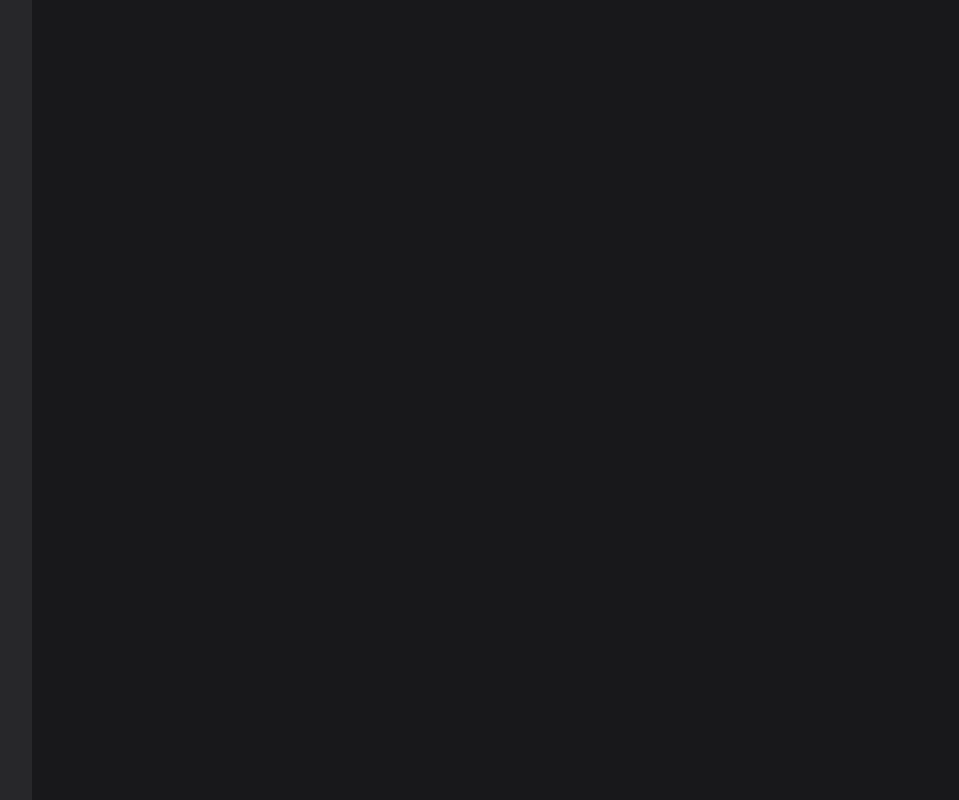
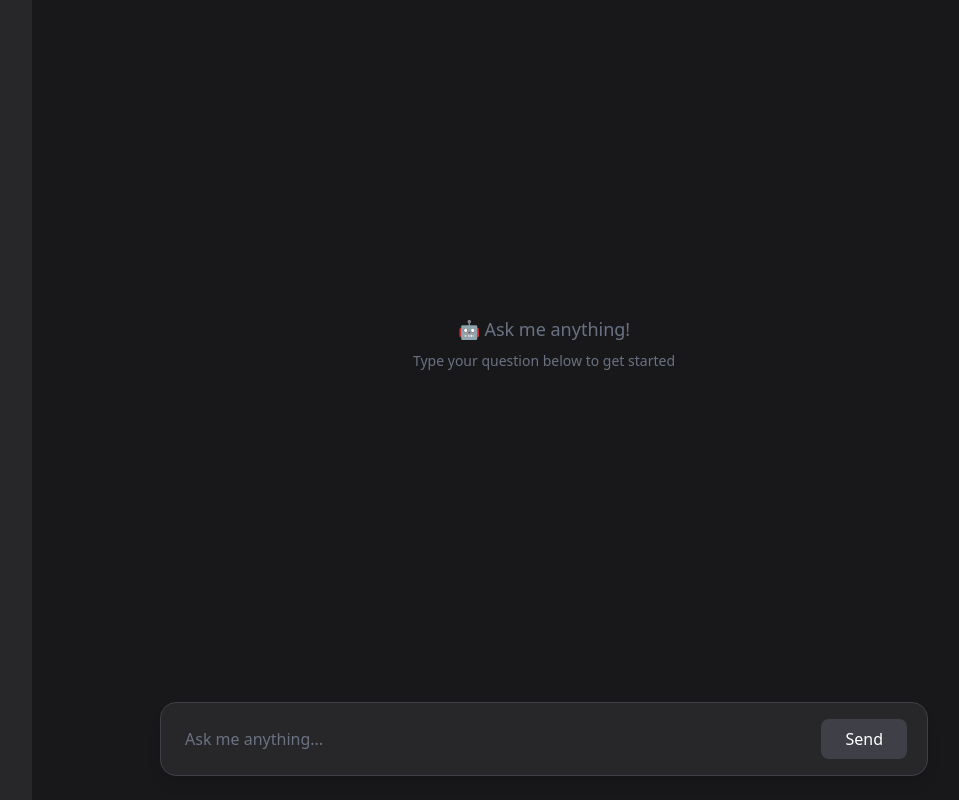
Before and after one commit to AnkitGupta279073/React-Search-AI-Tool, a React (Vite) app: page / in a window 1280 px wide. Shown: the top 800 px of the page, without its empty margins (224-1183 px from the left). Built offline with nearby package versions, Linux system fonts and the light colour scheme.

Commit message:
ui improment

```diff
--- a/package.json
+++ b/package.json
@@ -13,6 +13,8 @@
     "@tailwindcss/vite": "^4.1.18",
     "react": "^19.2.0",
     "react-dom": "^19.2.0",
+    "react-markdown": "^10.1.0",
+    "remark-gfm": "^4.0.1",
     "tailwindcss": "^4.1.18"
   },
   "devDependencies": {
--- a/src/App.css
+++ b/src/App.css
@@ -0,0 +1,10 @@
+/* Hide scrollbar for Chrome, Safari and Opera */
+.no-scrollbar::-webkit-scrollbar {
+  display: none;
+}
+
+/* Hide scrollbar for IE, Edge and Firefox */
+.no-scrollbar {
+  -ms-overflow-style: none;  /* IE and Edge */
+  scrollbar-width: none;  /* Firefox */
+}
--- a/src/App.jsx
+++ b/src/App.jsx
@@ -1,21 +1,25 @@
 import { useState } from 'react'
 import './App.css'
+import Answer from './component/Answer'
 
 function App() {
 const [question, setQuestion] = useState('');
-const [response, setResponse] = useState('');
+const [messages, setMessages] = useState([]);
 const [loading, setLoading] = useState(false);
 const [error, setError] = useState('');
 
 const handleQuestion = async () => {
   if (!question.trim()) return;
 
+  const currentQuestion = question;
+  setQuestion('');
   setLoading(true);
   setError('');
-  setResponse('');
+
+  setMessages(prev => [...prev, { type: 'question', text: currentQuestion }]);
 
   try {
-    const res = await fetch(import.meta.env.VITE_GEMINI_API_URL, {
+    const res = await fetch('https://generativelanguage.googleapis.com/v1/models/gemini-2.5-flash-lite:generateContent', {
       method: 'POST',
       headers: {
         'Content-Type': 'application/json',
@@ -25,7 +29,7 @@ const handleQuestion = async () => {
         contents: [
           {
             role: 'user',
-            parts: [{ text: question }]
+            parts: [{ text: currentQuestion }]
           }
         ]
       })
@@ -34,7 +38,13 @@ const handleQuestion = async () => {
     const data = await res.json();
 
     if (data.candidates && data.candidates[0]?.content?.parts?.[0]?.text) {
-      setResponse(data.candidates[0].content.parts[0].text);
+      const answerText =
+  data.candidates[0].content.parts[0].text;
+
+setMessages(prev => [
+  ...prev,
+  { type: 'answer', text: answerText }
+]);
     } else {
       setError('No response received from API');
     }
@@ -43,38 +53,74 @@ const handleQuestion = async () => {
   } finally {
     setLoading(false);
   }
+  console.log(messages);
 };
 
   return (
    <div className='grid grid-cols-5 h-screen text-center'>
   <div className='col-span-1 bg-zinc-800'>
   </div>
-  <div className='col-span-4 p-10'>
-    <div className='container h-225 overflow-y-auto mb-4'>
+  <div className='col-span-4 p-6 flex flex-col h-screen'>
+    <div className='flex-1 overflow-y-auto mb-6 px-4 pb-4 no-scrollbar'>
       {loading && (
-        <div className='text-white text-xl'>Loading...</div>
+        <div className='flex items-center gap-3 p-4 bg-zinc-800/30 rounded-lg'>
+          <div className='animate-spin h-5 w-5 border-2 border-blue-500 border-t-transparent rounded-full'></div>
+          <span className='text-gray-400 text-sm'>Generating response...</span>
+        </div>
       )}
+
       {error && (
-        <div className='text-red-500 text-lg'>{error}</div>
+        <div className='p-4 bg-red-900/20 border border-red-700/50 rounded-lg'>
+          <p className='text-red-400'>{error}</p>
+        </div>
       )}
-      {response && (
-        <div className='bg-zinc-900 p-6 rounded-lg text-left text-white whitespace-pre-wrap'>
-          {response}
+
+      <div className='max-w-4xl mx-auto space-y-6'>
+        {messages.map((message, idx) => (
+          <div key={idx}>
+            {message.type === 'question' ? (
+              <div className='flex justify-end'>
+                <div className='bg-blue-600 text-white px-5 py-3 rounded-2xl rounded-tr-sm max-w-2xl text-right'>
+                  <p className='text-base leading-relaxed'>{message.text}</p>
+                </div>
+              </div>
+            ) : (
+              <div className='flex justify-start text-left'>
+                <div className='bg-zinc-800 text-white px-5 py-4 rounded-2xl rounded-tl-sm max-w-3xl'>
+                  <Answer text={message.text} />
+                </div>
               </div>
             )}
           </div>
-    <div className='bg-zinc-800 w-1/2 p-1 pr-5 text-white m-auto rounded-4xl border border-zinc-700 flex h-16'>
+        ))}
+      </div>
+
+      {!loading && !error && messages.length === 0 && (
+        <div className='flex items-center justify-center h-full'>
+          <div className='text-center text-gray-500'>
+            <p className='text-lg mb-2'>🤖 Ask me anything!</p>
+            <p className='text-sm'>Type your question below to get started</p>
+          </div>
+        </div>
+      )}
+    </div>
+
+    <div className='bg-zinc-800 w-full max-w-3xl mx-auto p-3 pr-5 text-white rounded-2xl border border-zinc-700 flex items-center gap-3 shadow-lg'>
       <input
         type="text"
         value={question}
         onChange={(e)=>{setQuestion(e.target.value)}}
-      onKeyPress={(e) => e.key === 'Enter' && handleQuestion()}
-      className='w-full h-full p-3 outline-none'
-      placeholder='Ask Me Anything...'
+        onKeyPress={(e) => e.key === 'Enter' && !loading && handleQuestion()}
+        className='flex-1 bg-transparent p-3 outline-none text-white placeholder-gray-500'
+        placeholder='Ask me anything...'
         disabled={loading}
       />
-    <button onClick={handleQuestion} className='cursor-pointer hover:text-blue-400' disabled={loading}>
-      {loading ? 'Loading...' : 'Ask'}
+      <button
+        onClick={handleQuestion}
+        disabled={loading || !question.trim()}
+        className='bg-blue-600 hover:bg-blue-700 disabled:bg-zinc-700 disabled:cursor-not-allowed px-6 py-2 rounded-lg font-medium transition-colors'
+      >
+        {loading ? 'Sending...' : 'Send'}
       </button>
     </div>
   </div>
--- /dev/null
+++ b/src/component/Answer.jsx
@@ -0,0 +1,45 @@
+import ReactMarkdown from "react-markdown";
+import remarkGfm from "remark-gfm";
+
+const Answer = ({ text }) => {
+  return (
+    <div className="text-gray-200 leading-relaxed">
+      <ReactMarkdown
+        remarkPlugins={[remarkGfm]}
+        components={{
+          code({ inline, children, ...props }) {
+            return inline ? (
+              <code className="bg-zinc-700 text-red-300 px-1 py-0.5 rounded text-sm font-mono" {...props}>
+                {children}
+              </code>
+            ) : (
+              <pre className="bg-zinc-900 p-4 rounded-lg overflow-x-auto my-3">
+                <code className="text-sm font-mono text-gray-300" {...props}>
+                  {children}
+                </code>
+              </pre>
+            );
+          },
+          h1: ({ children }) => <h1 className="text-2xl font-bold mb-4 mt-6">{children}</h1>,
+          h2: ({ children }) => <h2 className="text-xl font-bold mb-3 mt-5">{children}</h2>,
+          h3: ({ children }) => <h3 className="text-lg font-bold mb-2 mt-4">{children}</h3>,
+          p: ({ children }) => <p className="mb-3">{children}</p>,
+          ul: ({ children }) => <ul className="list-disc ml-6 mb-3 space-y-1">{children}</ul>,
+          ol: ({ children }) => <ol className="list-decimal ml-6 mb-3 space-y-1">{children}</ol>,
+          li: ({ children }) => <li className="mb-1">{children}</li>,
+          strong: ({ children }) => <strong className="font-bold text-white">{children}</strong>,
+          em: ({ children }) => <em className="italic">{children}</em>,
+          a: ({ href, children }) => (
+            <a href={href} className="text-blue-400 hover:underline" target="_blank" rel="noopener noreferrer">
+              {children}
+            </a>
+          ),
+        }}
+      >
+        {text}
+      </ReactMarkdown>
+    </div>
+  );
+};
+
+export default Answer;
--- /dev/null
+++ b/src/helper.js
@@ -0,0 +1,7 @@
+export function checkHeadingStarts(str){
+  return /^(\*)(\*)(.+)\*$/.test(str)
+}
+
+export function replaceHeadingStarts(str){
+  return str.replace(/^(\*)(\*)|(\*)$/g,'')
+}
```
Also changed, not shown: 1 other file (tests, documents, lock files or other folders). Lines whose indentation alone changed are shown as unchanged.
